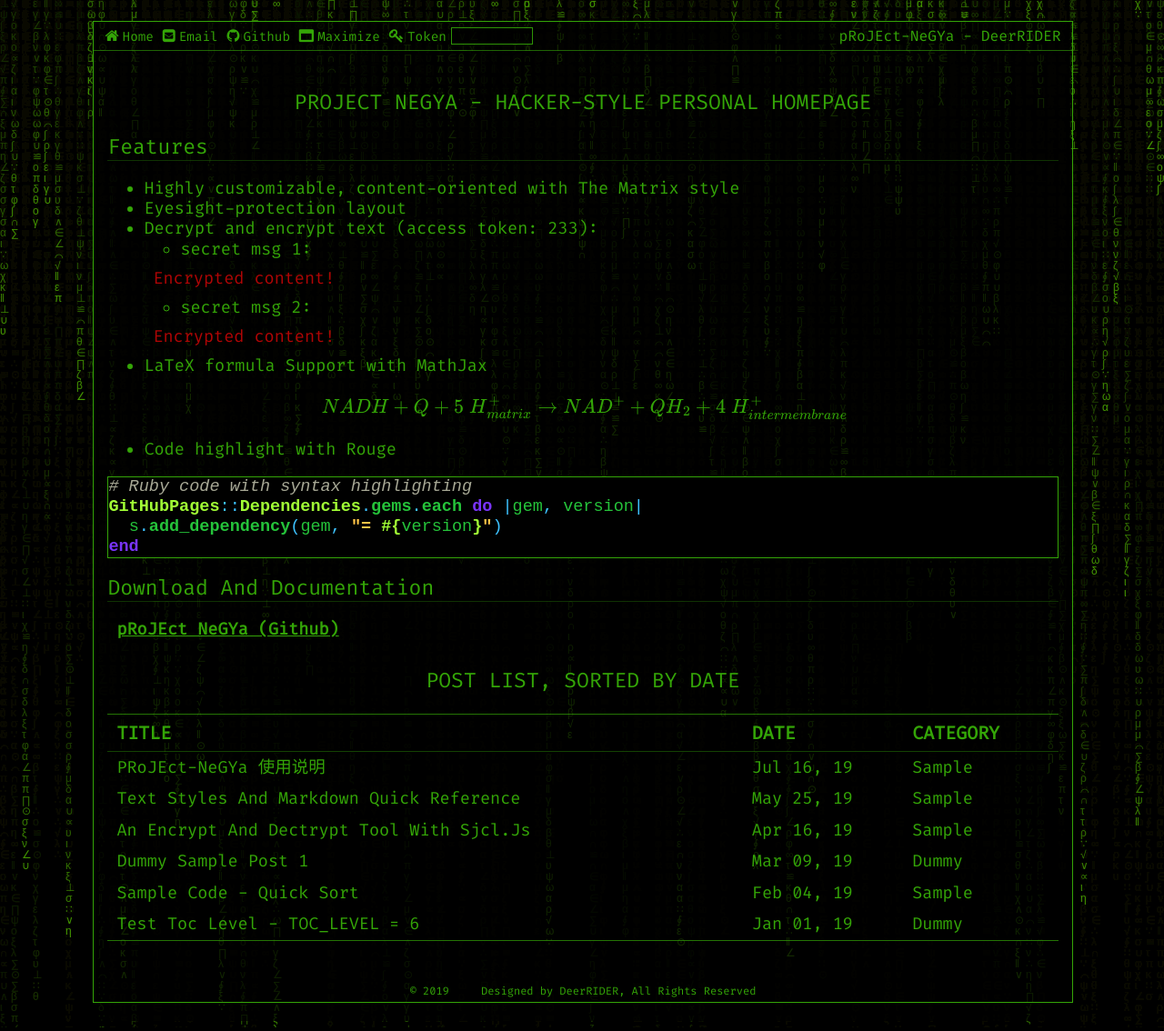
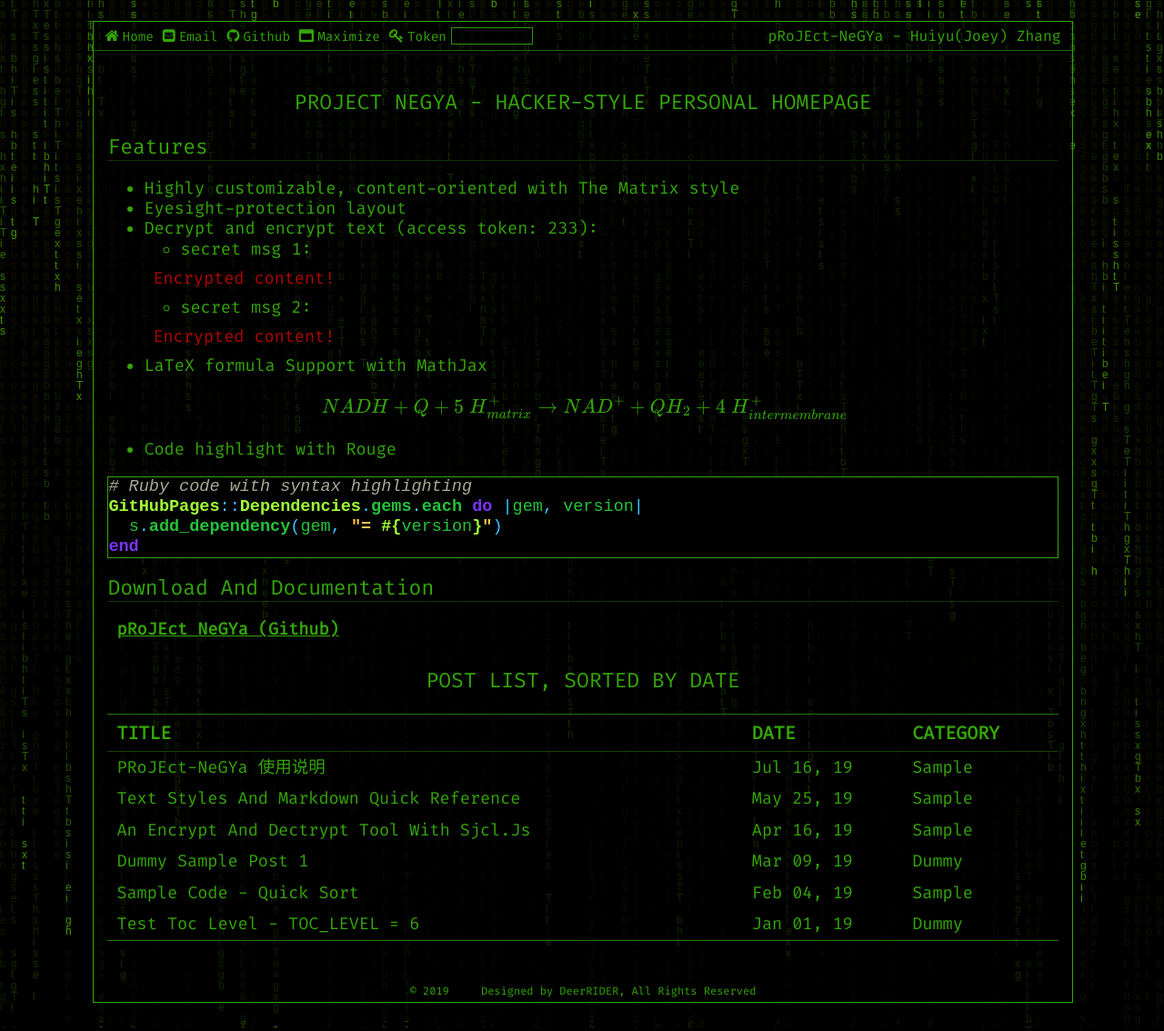
Before and after one commit to Jooooooooooey/Jooooooooooey.github.io, a Jekyll site: the page built from pages/index.md, in a window 1280 px wide. Shown: the whole page at 91% size. Built offline with Jekyll 4.4.1, drawn with Linux system fonts in a browser that asks for light colours; formulas are drawn with MathJax 3; part of the change alters nothing that is shown.

Commit message:
Update _config.yml

```diff
--- a/_config.yml
+++ b/_config.yml
@@ -1,6 +1,6 @@
 ## Settings
 title: pRoJEct-NeGYa
-owner: "DeerRIDER"
+owner: "Huiyu(Joey) Zhang"
 url: "https://akiritsu.github.io"
 baseurl: "/pRoJEct-NeGYa"
 permalink: /:title/
@@ -10,12 +10,12 @@ webrick:
   headers:
     Access-Control-Allow-Origin: "*"
 ## Global Variables
-email: "akiritsu@outlook.com"
-github: "akiritsu/pRoJEct-NeGYa"
+email: "hz2497@columbia.edu"
+github: "Jooooooooooey/Jooooooooooey.github.io"
 # path to: css/, fonts/, img/ and js/
 assets_path: "/assets" # i.e. "/assets"
 statement: "Designed by DeerRIDER, All Rights Reserved"
 # default max toc levels: 1 - 6 (h1 - h6)
 toc_level: 3
 # texts randomly displayed in background
-bgtext: "αβγδεζηθικλμνξοπρστυφχψω∷∫∮∝∞∧∨∑∏∪∩∈∵∴⊥‖∠⌒⊙≌√"
+bgtext: "This is bgtext"
```
